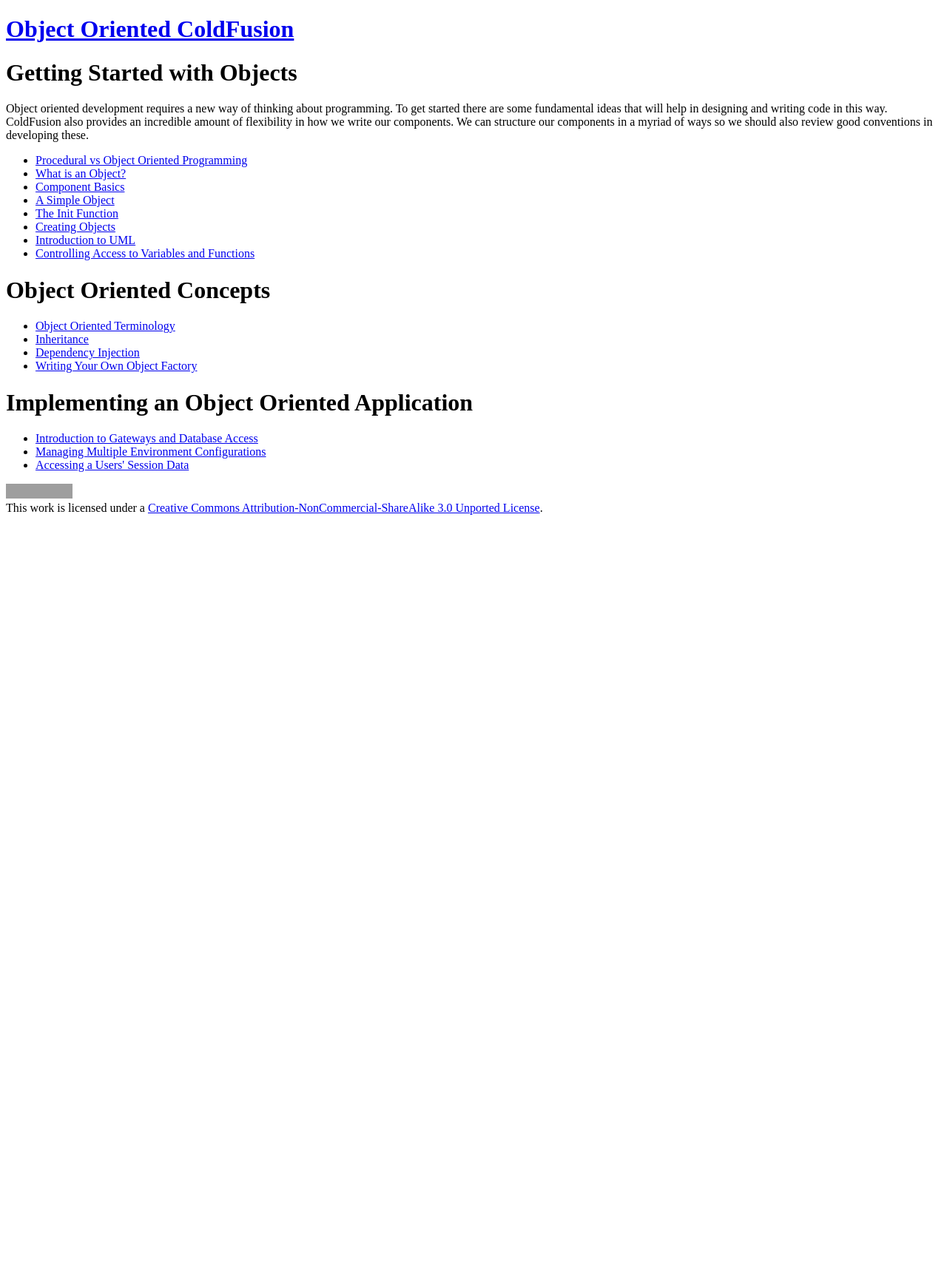
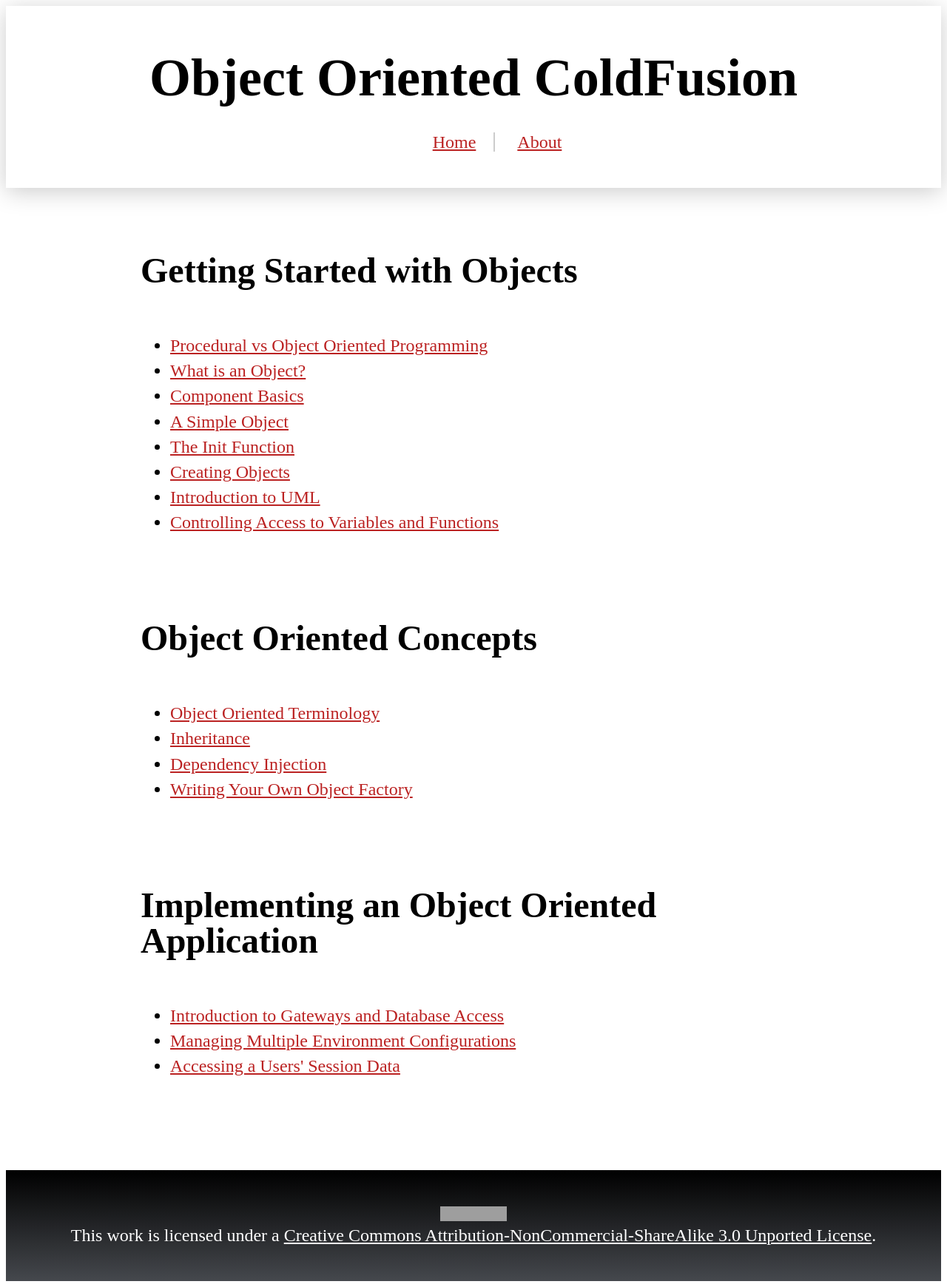
Before and after one commit to gullwinggt/object-oriented-coldfusion, a Jekyll site: the page built from index.html, in a window 1280 px wide. Shown: the whole page at 74% size. Built offline with Jekyll 4.4.1, drawn with Linux system fonts in a browser that asks for light colours; before the commit the page ends 900 px from its top, so only the background shows below that; grey boxes are pictures that could not be loaded.

Commit message:
Start styling

```diff
--- a/_layouts/base.html
+++ b/_layouts/base.html
@@ -1,14 +1,27 @@
 <!DOCTYPE html>
 <html>
 <head>
+
 	<title>{{ page.title }}</title>
+
 	<link rel="stylesheet" href="assets/styles/main.css">
+
+	<!--[if lt IE 9]>
+	<script src="//html5shiv.googlecode.com/svn/trunk/html5.js"></script>
+	<![endif]-->
+
 </head>
 <body>
 <div id="container">
 
 <header>
 	<h1><a href="index.html">Object Oriented ColdFusion</a></h1>
+	<nav>
+		<ul>
+			<li><a href="index.html">Home</a></li>
+			<li><a href="about.html">About</a></li>
+		</ul>
+	</nav>
 </header>
 
 <div class="main">
--- a/assets/styles/main.css
+++ b/assets/styles/main.css
@@ -1,3 +1,68 @@
+/*******************************************
+*
+* Global
+*
+********************************************/
+
+body {
+	font-size: 1.5em;
+}
+
+/*******************************************
+*
+* Header
+*
+********************************************/
+
+header {
+	padding: 1em;
+	text-align: center;
+
+-moz-box-shadow: 0px 5px 30px #ccc;
+-webkit-box-shadow: 0px 5px 30px #ccc;
+box-shadow: 0px 5px 30px #ccc;
+
+}
+
+header h1 a,
+header h1 a:hover {
+	font-family: 'Alike', serif;
+	color: #000;
+	text-decoration: none;
+	font-size: 1.5em;
+}
+
+header nav {
+	margin-top: 0.5em;
+}
+
+header nav li {
+	display: inline-block;
+}
+
+header nav a {
+	color: #b22;
+	padding-left: 1em;
+}
+
+header nav li:first-child a {
+	border-right: 2px solid #ccc;
+	padding-right: 1em;
+}
+
+/*******************************************
+*
+* Main content
+*
+********************************************/
+
+.main {
+	max-width: 900px;
+	margin: 0 auto;
+	padding: 2em;
+
+}
+
 .main table {
 	border-collapse: collapse;
 }
@@ -7,3 +72,71 @@
 	padding: 1em;
 	vertical-align: top;
 }
+
+.main h1 {
+	font-family: 'Alike', serif;
+	font-size: 2em;
+	line-height: 1em;
+	padding-bottom: 0.5em;
+}
+
+.main h2 {
+	font-family: 'Alike', serif;
+	font-size: 1.6em;
+	padding-bottom: 0.5em;
+}
+
+.main h3 {
+	font-family: 'Alike', serif;
+	font-size: 1.3em;
+	padding-bottom: 0.5em;
+}
+
+.main a {
+	color: #b22
+}
+
+.main p {
+	padding-bottom: 1.5em;
+}
+
+.main ul li {
+	padding-bottom: 0.3em;
+}
+
+/*******************************************
+*
+* Home
+*
+********************************************/
+
+.main section.chapter {
+	padding-bottom: 2em;
+}
+
+/*******************************************
+*
+* Footer
+*
+********************************************/
+
+footer {
+
+	padding: 2em;
+	color: #fff;
+	text-align: center;
+
+background: rgb(0,0,0);
+background: -moz-linear-gradient(top, rgba(0,0,0,1) 0%, rgba(69,72,77,1) 100%);
+background: -webkit-gradient(linear, left top, left bottom, color-stop(0%,rgba(0,0,0,1)), color-stop(100%,rgba(69,72,77,1)));
+background: -webkit-linear-gradient(top, rgba(0,0,0,1) 0%,rgba(69,72,77,1) 100%);
+background: -o-linear-gradient(top, rgba(0,0,0,1) 0%,rgba(69,72,77,1) 100%);
+background: -ms-linear-gradient(top, rgba(0,0,0,1) 0%,rgba(69,72,77,1) 100%);
+filter: progid:DXImageTransform.Microsoft.gradient( startColorstr='#000000', endColorstr='#45484d',GradientType=0 );
+background: linear-gradient(top, rgba(0,0,0,1) 0%,rgba(69,72,77,1) 100%);
+
+}
+
+footer a {
+	color: #fff;
+}
--- a/index.html
+++ b/index.html
@@ -3,14 +3,9 @@
 title: Object Oriented ColdFusion
 ---
 
+<section class="chapter">
+
 	<h1>Getting Started with Objects</h1>
-
-<p>
-	Object oriented development requires a new way of thinking about programming.
-	To get started there are some fundamental ideas that will help in designing and writing code in this way.
-	ColdFusion also provides an incredible amount of flexibility in how we write our components.
-	We can structure our components in a myriad of ways so we should also review good conventions in developing these.
-</p>
 
 	<ul>
 		<li><a href="procedural-vs-object-oriented.html">Procedural vs Object Oriented Programming</a></li>
@@ -23,6 +18,10 @@
 		<li><a href="variable-and-function-access.html">Controlling Access to Variables and Functions</a></li>
 	</ul>
 
+</section>
+
+<section class="chapter">
+
 	<h1>Object Oriented Concepts</h1>
 
 	<ul>
@@ -32,6 +31,9 @@
 		<li><a href="object-factory.html">Writing Your Own Object Factory</a></li>
 	</ul>
 
+</section>
+
+<section class="chapter">
 
 	<h1>Implementing an Object Oriented Application</h1>
 
@@ -40,3 +42,5 @@
 		<li><a href="multiple-environments.html">Managing Multiple Environment Configurations</a></li>
 		<li><a href="user-session-data.html">Accessing a Users' Session Data</a></li>
 	</ul>
+
+</section>
```
Also changed, not shown: assets/styles/reset.css (added, +176 -0 lines), zzz.html (added, +91 -0 lines). Lines whose indentation alone changed are shown as unchanged.
